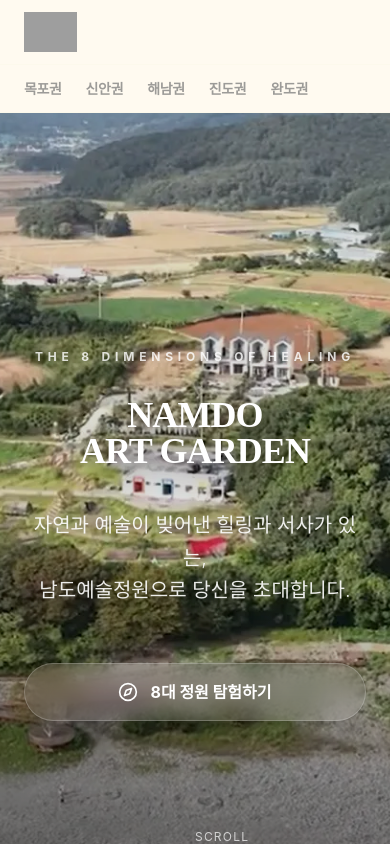
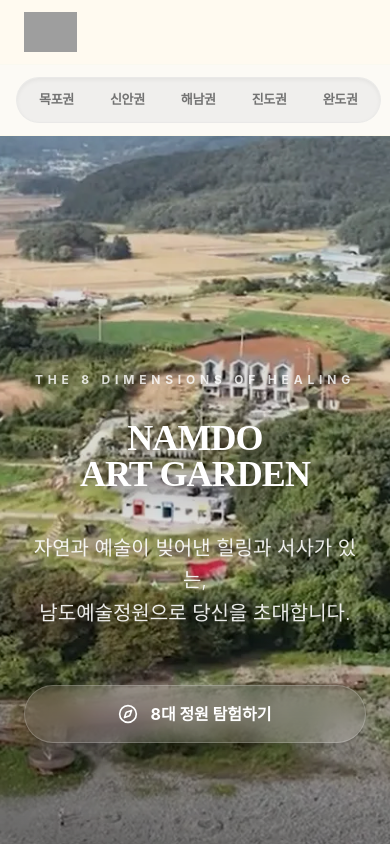
Before and after one commit to aiu144346/namdo-art-garden, a React (Vite) app: page / in a window 390 px wide. Shown: the top 844 px of the page. Built offline with nearby package versions, Linux system fonts and the light colour scheme; grey boxes are pictures that could not be loaded.

Commit message:
feat: upgrade mobile category navigation to animated segmented control

```diff
--- a/src/components/layout/Header.jsx
+++ b/src/components/layout/Header.jsx
@@ -65,7 +65,8 @@ export default function Header() {
         </div>
 
         {/* Mobile Horizontal Region Navigation (Sub-navigation) */}
-        <div className="md:hidden border-t border-surface/20 flex items-center h-12 overflow-x-auto scrollbar-hide -mx-6 px-6 gap-6 whitespace-nowrap">
+        <div className="md:hidden border-t border-surface/20 bg-neutral-50/50 py-3 -mx-6 px-4 overflow-x-auto scrollbar-hide whitespace-nowrap flex items-center">
+          <div className="inline-flex items-center gap-1 bg-neutral-200/50 p-1.5 rounded-full border border-neutral-200/50 shadow-inner mx-auto min-w-max">
             {navLinks.map((link) => {
               const isActive = location.pathname === link.to || location.pathname.startsWith(link.to + '/');
               return (
@@ -73,16 +74,24 @@ export default function Header() {
                   key={link.to}
                   to={link.to}
                   className={cn(
-                  "text-sm font-bold tracking-tight py-1 transition-all",
+                    "relative px-4 py-1.5 rounded-full text-[13px] font-bold tracking-tight transition-all z-10",
                     isActive
-                    ? "text-primary border-b-2 border-primary"
-                    : "text-neutral-500 hover:text-primary opacity-70"
+                      ? "text-white drop-shadow-sm"
+                      : "text-neutral-500 hover:text-neutral-900"
                   )}
                 >
+                  {isActive && (
+                    <motion.div
+                      layoutId="mobileNavPill"
+                      className="absolute inset-0 bg-primary rounded-full shadow-md -z-10"
+                      transition={{ type: "spring", stiffness: 300, damping: 30 }}
+                    />
+                  )}
                   {link.label}
                 </Link>
               );
             })}
+          </div>
         </div>
       </div>
     </header>
```
Lines whose indentation alone changed are shown as unchanged.
